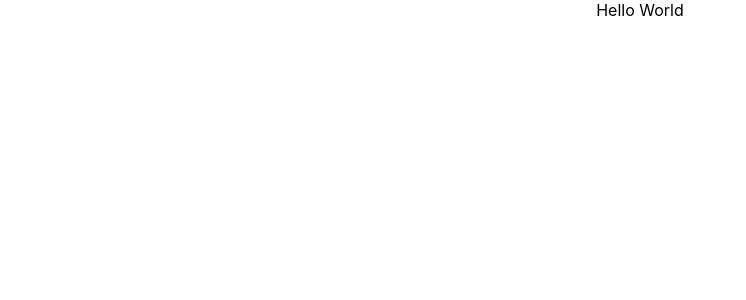
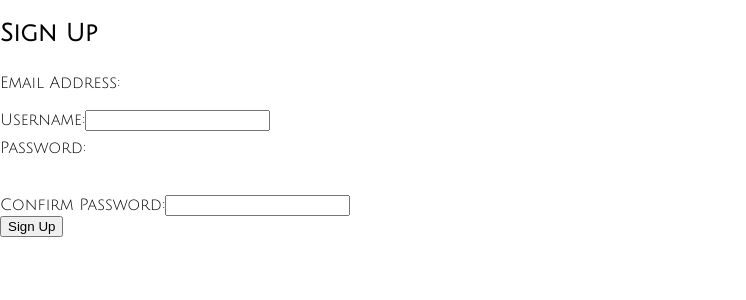
Before and after one commit to ambretate/the-real-reel-front-end, a React (Create React App) app: page /sign-up in a window 1280 px wide. Shown: the top 300 px of the page, without its empty margins (0-746 px from the left). Built offline with nearby package versions, Linux system fonts and the light colour scheme.

Commit message:
Update all

```diff
--- a/package.json
+++ b/package.json
@@ -8,6 +8,7 @@
     "@testing-library/user-event": "^13.5.0",
     "react": "^18.2.0",
     "react-dom": "^18.2.0",
+    "react-router-dom": "^6.22.3",
     "react-scripts": "5.0.1",
     "web-vitals": "^2.1.4"
   },
--- a/public/index.html
+++ b/public/index.html
@@ -10,6 +10,12 @@
       content="Web site created using create-react-app"
     />
     <link rel="apple-touch-icon" href="%PUBLIC_URL%/logo192.png" />
+    <link rel="preconnect" href="https://fonts.googleapis.com" />
+    <link rel="preconnect" href="https://fonts.gstatic.com" crossorigin />
+    <link
+      href="https://fonts.googleapis.com/css2?family=Julius+Sans+One&family=Khand:wght@300;400;500;600;700&display=swap"
+      rel="stylesheet"
+    />
     <!--
       manifest.json provides metadata used when your web app is installed on a
       user's mobile device or desktop. See https://developers.google.com/web/fundamentals/web-app-manifest/
@@ -24,7 +30,7 @@
       work correctly both with client-side routing and a non-root public URL.
       Learn how to configure a non-root public URL by running `npm run build`.
     -->
-    <title>React App</title>
+    <title>Real Reel</title>
   </head>
   <body>
     <noscript>You need to enable JavaScript to run this app.</noscript>
--- a/src/App.js
+++ b/src/App.js
@@ -1,10 +1,30 @@
-import './App.css';
+import { BrowserRouter, Routes, Route, Navigate } from "react-router-dom";
+import "./App.css";
+import React, { useState } from "react";
+import SignIn from "./Screens/Sign/SignIn.jsx";
+import SignUp from "./Screens/Sign/SignUp.jsx";
+import Timeline from "./Screens/Timeline/Timeline.jsx";
 
 function App() {
+  const [isLoggedIn, setIsLoggedIn] = useState(false);
+
+  const handleLogin = () => {
+    setIsLoggedIn(true);
+  };
+
   return (
-    <div className="App">
-     Hello World
-    </div>
+    <>
+      <Routes>
+        <Route path="/" element={<SignIn handleLogin={handleLogin} />} />
+      </Routes>
+      <Routes>
+        <Route
+          path="/home"
+          element={isLoggedIn ? <Timeline /> : <Navigate to="/" replace />}
+        />
+        <Route path="/sign-up" element={<SignUp />} />
+      </Routes>
+    </>
   );
 }
 
--- a/src/Screens/Sign/SignIn.css
+++ b/src/Screens/Sign/SignIn.css
@@ -36,6 +36,13 @@ body{
 
 .form-div h1{
     text-align: left;
+    font-size: 50px;
+}
+
+.form-div h3{
+    text-align: left;
+    font-size: 20px;
+    font-weight: 200;
 }
 
 .welcome{
@@ -51,14 +58,14 @@ body{
 }
 
 input#email{
-    height: 25px;
+    height: 30px;
     border-radius: 20px;
     border: 1px solid white;
     margin-bottom: 10px;
 }
 
 input#password{
-    height: 25px;
+    height: 30px;
     border-radius: 20px;
     border: 1px solid white;
     margin-bottom: 30px;
--- a/src/Screens/Sign/SignIn.jsx
+++ b/src/Screens/Sign/SignIn.jsx
@@ -1,5 +1,7 @@
 import React from "react";
 import "./SignIn.css";
+import { Link } from 'react-router-dom';
+import SignUp from './SignUp.jsx';
 
 function SignIn({ handleLogin }) {
   const handleSubmit = (event) => {
@@ -30,7 +32,7 @@ function SignIn({ handleLogin }) {
           <button type="submit">Sign In</button>
           <a href="/forgot-password">Forgot your password?</a>
           <br />
-          Don't have an account? <a href="/sign-up">Sign Up</a>
+          Don't have an account? <Link to="/sign-up">Sign Up</Link>
         </form>
       </div>
     </div>
--- a/src/Screens/Sign/SignUp.jsx
+++ b/src/Screens/Sign/SignUp.jsx
@@ -1,9 +1,74 @@
-import React from 'react'
+import React, { useState } from 'react';
 
 function SignUp() {
+  const [email, setEmail] = useState('');
+  const [username, setUsername] = useState('');
+  const [password, setPassword] = useState('');
+  const [confirmPassword, setConfirmPassword] = useState('');
+
+  const handleSignUp = (event) => {
+    event.preventDefault(); // Prevent default form submission behavior
+    // Implement your sign-up logic here (e.g., API call, data validation)
+    console.log('Sign Up form submitted:', { email, username, password });
+    // Clear form fields (optional)
+    setEmail('');
+    setUsername('');
+    setPassword('');
+    setConfirmPassword('');
+  };
+
   return (
-    <div>SignUp</div>
-  )
+    <div>
+      <h2>Sign Up</h2>
+      <form onSubmit={handleSignUp}>
+        <label htmlFor="email">Email Address:</label>
+        <input
+          type="email"
+          id="email"
+          name="email"
+          value={email}
+          onChange={(e) => setEmail(e.target.value)}
+          required
+        />
+        <br />
+
+        <label htmlFor="username">Username:</label>
+        <input
+          type="text"
+          id="username"
+          name="username"
+          value={username}
+          onChange={(e) => setUsername(e.target.value)}
+          required
+        />
+        <br />
+
+        <label htmlFor="password">Password:</label>
+        <input
+          type="password"
+          id="password"
+          name="password"
+          value={password}
+          onChange={(e) => setPassword(e.target.value)}
+          required
+        />
+        <br />
+
+        <label htmlFor="confirmPassword">Confirm Password:</label>
+        <input
+          type="password"
+          id="confirmPassword"
+          name="confirmPassword"
+          value={confirmPassword}
+          onChange={(e) => setConfirmPassword(e.target.value)}
+          required
+        />
+        <br />
+
+        <button type="submit">Sign Up</button>
+      </form>
+    </div>
+  );
 }
 
-export default SignUp
+export default SignUp;
--- a/src/index.js
+++ b/src/index.js
@@ -3,11 +3,14 @@ import ReactDOM from 'react-dom/client';
 import './index.css';
 import App from './App';
 import reportWebVitals from './reportWebVitals';
+import { BrowserRouter as Router } from 'react-router-dom'; // Use BrowserRouter
 
 const root = ReactDOM.createRoot(document.getElementById('root'));
 root.render(
   <React.StrictMode>
-    <App />
+    <Router>
+      <App />
+    </Router>
   </React.StrictMode>
 );
 
```
Also changed, not shown: 1 other file (tests, documents, lock files or other folders).
